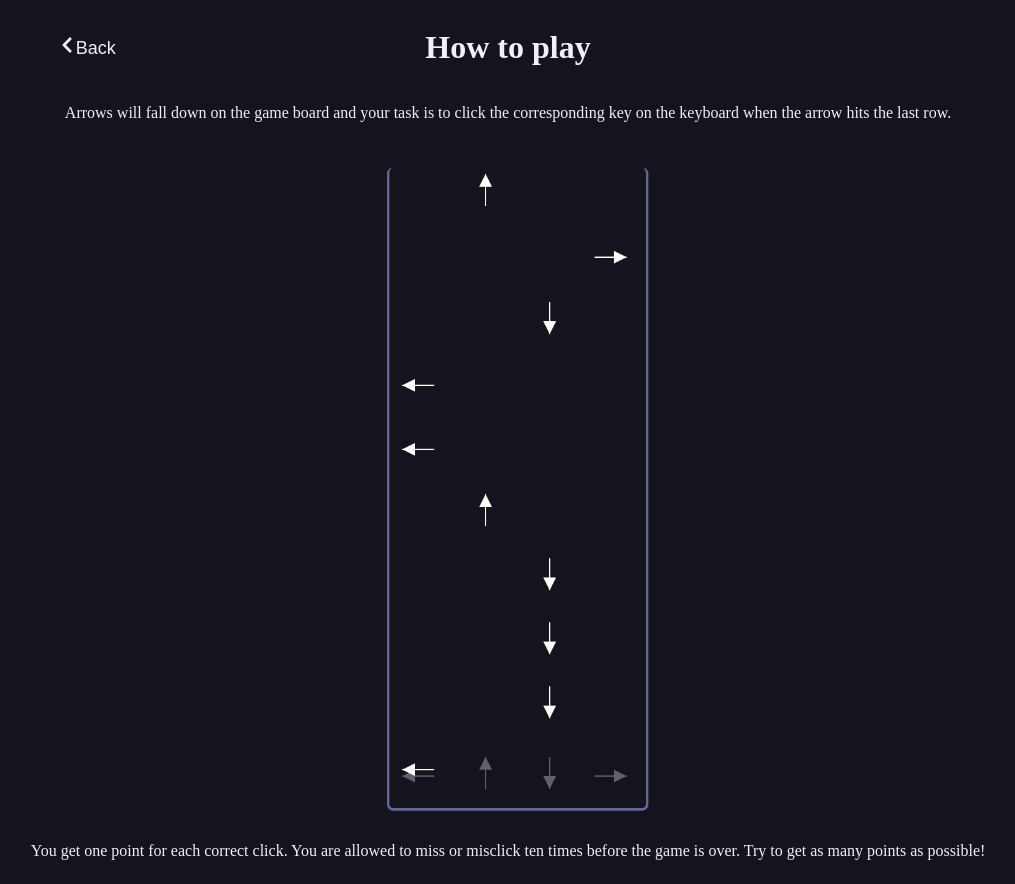
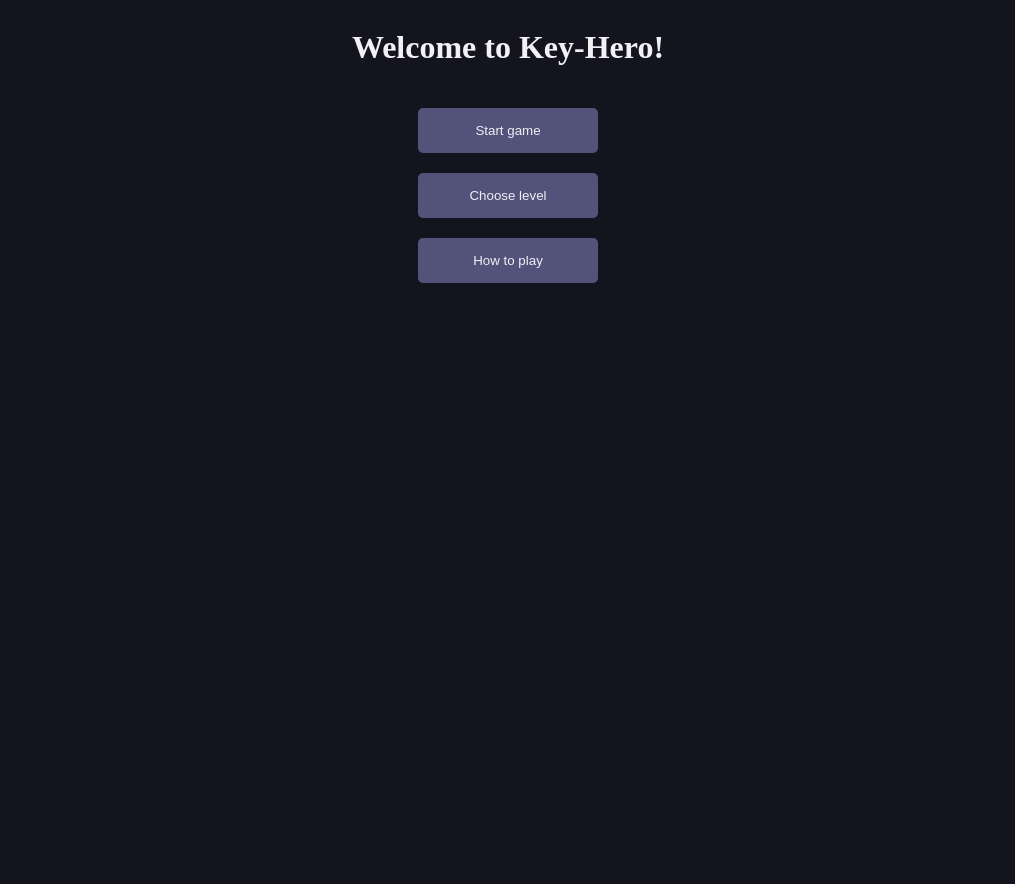
Before and after one commit to rebeccafinne/key-hero, a React (Vite) app: page /how-to-play in a window 1280 px wide. Shown: the whole page, without its empty margins (132-1147 px from the left). After the commit the page ends 800 px from the top, so only its background shows below. Built offline with nearby package versions, Linux system fonts and the light colour scheme.

Commit message:
Refactoring: adding context for level and current page

```diff
--- a/src/App.tsx
+++ b/src/App.tsx
@@ -1,67 +1,22 @@
 import { useState } from 'react';
 import './App.css';
-import { Game } from './components/Game';
 import { MainMenu } from './components/MainMenu';
-import { useKeyHero } from './hooks/useKeyHero';
-import { BrowserRouter, Route, Routes } from 'react-router-dom';
-import { LevelPicker } from './components/LevelPicker';
-import { HowToPlay } from './components/HowToPlay';
+
+import { CurrentPage, TickSpeed } from './types/types';
+import { GameContext } from './context/GameContext';
 
 function App() {
-  const handleStartGame = () => {
-    startGame();
-  };
-
-  const {
-    startGame,
-    board,
-    points,
-    misses,
-    clickedKey,
-    showMissed,
-    isGameOver,
-    resetGame,
-    setTickSpeed,
-  } = useKeyHero();
-
-  const handleBackToMenu = () => {
-    resetGame(false);
-  };
+  const [currentLevel, setCurrentLevel] = useState<TickSpeed>(TickSpeed.Normal);
+  const [currentPage, setCurrentPage] = useState<CurrentPage>(
+    CurrentPage.MAIN_MENU
+  );
 
   return (
-    <BrowserRouter>
-      <Routes>
-        <Route
-          path="/"
-          element={
-            <MainMenu
-              startGame={handleStartGame}
-              setDifficultyLevel={() => console.log('hanterar nivå')}
-            />
-          }
-        />
-        <Route
-          path="/game"
-          element={
-            <Game
-              board={board}
-              points={points}
-              misses={misses}
-              clickedKey={clickedKey}
-              showMissed={showMissed}
-              isGameOver={isGameOver}
-              resetGame={resetGame}
-              backToMenu={handleBackToMenu}
-            />
-          }
-        />
-        <Route
-          path="/level"
-          element={<LevelPicker setTickSpeed={setTickSpeed} />}
-        />
-        <Route path="/how-to-play" element={<HowToPlay />} />
-      </Routes>
-    </BrowserRouter>
+    <GameContext.Provider
+      value={{ currentLevel, setCurrentLevel, currentPage, setCurrentPage }}
+    >
+      <MainMenu />
+    </GameContext.Provider>
   );
 }
 
--- a/src/components/BackButton.tsx
+++ b/src/components/BackButton.tsx
@@ -1,11 +1,15 @@
-import { useNavigate } from 'react-router-dom';
+import { useContext } from 'react';
 import { FaChevronLeft } from 'react-icons/fa';
+import { GameContext } from '../context/GameContext';
+import { CurrentPage } from '../types/types';
 
 export const BackButton = () => {
-  const navigate = useNavigate();
+  const context = useContext(GameContext);
+
+  const { setCurrentPage } = context;
 
   const handleBackClick = () => {
-    navigate(-1);
+    setCurrentPage(CurrentPage.MAIN_MENU);
   };
 
   return (
--- a/src/components/Game.tsx
+++ b/src/components/Game.tsx
@@ -1,8 +1,7 @@
-import { useNavigate } from 'react-router-dom';
-import { BoardShape, ClickedKeyOptions } from '../types/types';
 import { Board } from './Board';
 import { Modal } from './Modal';
 import { Header } from './Header';
+import { BoardShape, ClickedKeyOptions } from '../types/types';
 
 type GameProps = {
   board: BoardShape;
@@ -11,8 +10,8 @@ type GameProps = {
   clickedKey: ClickedKeyOptions;
   showMissed: boolean;
   isGameOver: boolean;
-  resetGame: (newGame: boolean) => void;
-  backToMenu: () => void;
+  resetGame: (startNewGame: boolean) => void;
+  backToMenu: (event: unknown) => void;
 };
 
 export const Game = ({
@@ -25,11 +24,8 @@ export const Game = ({
   resetGame,
   backToMenu,
 }: GameProps) => {
-  const navigate = useNavigate();
-
   const handleBackToMenu = () => {
-    navigate('/');
-    backToMenu();
+    backToMenu('MAIN');
   };
   return (
     <>
--- a/src/components/LevelPicker.tsx
+++ b/src/components/LevelPicker.tsx
@@ -1,14 +1,33 @@
+import { useContext } from 'react';
 import { TickSpeed } from '../types/types';
 import { Header } from './Header';
+import { GameContext } from '../context/GameContext';
 
-type LevelPickerProps = {
-  setTickSpeed: (tickspeed: TickSpeed) => void;
-};
+export const LevelPicker = () => {
+  const context = useContext(GameContext);
 
-export const LevelPicker = ({ setTickSpeed }: LevelPickerProps) => {
+  if (!context) {
+    throw new Error(
+      'DisplayCurrentLevel must be used within a CurrentLevelContext.Provider'
+    );
+  }
+  const { setCurrentLevel } = context;
+
   const setDifficultyLevel = (value: React.MouseEvent<HTMLButtonElement>) => {
-    console.log(value.target.value);
-    setTickSpeed(value.target.value);
+    switch (value.target.value) {
+      case 'Easy':
+        setCurrentLevel(TickSpeed.Easy);
+        break;
+      case 'Medium':
+        setCurrentLevel(TickSpeed.Normal);
+        break;
+      case 'Hard':
+        setCurrentLevel(TickSpeed.Hard);
+        break;
+      case 'Extreme':
+        setCurrentLevel(TickSpeed.Extreme);
+        break;
+    }
   };
   return (
     <>
--- a/src/components/MainMenu.tsx
+++ b/src/components/MainMenu.tsx
@@ -1,13 +1,27 @@
-import { useNavigate } from 'react-router-dom';
 import { Header } from './Header';
+import { useKeyHero } from '../hooks/useKeyHero';
+import { useContext, useState } from 'react';
+import { CurrentPage } from '../types/types';
+import { Game } from './Game';
+import { HowToPlay } from './HowToPlay';
+import { LevelPicker } from './LevelPicker';
+import { GameContext } from '../context/GameContext';
 
-type MainMenuProps = {
-  startGame: () => void;
-  setDifficultyLevel: () => void;
-};
+export const MainMenu = () => {
+  const context = useContext(GameContext);
 
-export const MainMenu = ({ startGame, setDifficultyLevel }: MainMenuProps) => {
-  const navigate = useNavigate();
+  const { currentPage, setCurrentPage } = context;
+
+  const {
+    board,
+    startGame,
+    points,
+    misses,
+    clickedKey,
+    showMissed,
+    isGameOver,
+    resetGame,
+  } = useKeyHero();
 
   const handleStartGame = (event) => {
     handleNavigation(event);
@@ -15,10 +29,25 @@ export const MainMenu = ({ startGame, setDifficultyLevel }: MainMenuProps) => {
   };
 
   const handleNavigation = (event) => {
-    navigate(`/${event.target.value}`);
+    switch (event.target.value) {
+      case 'game':
+        setCurrentPage(CurrentPage.GAME);
+        break;
+      case 'level':
+        setCurrentPage(CurrentPage.LEVEL_PICK);
+        break;
+      case 'how-to-play':
+        setCurrentPage(CurrentPage.HOW_TO);
+        break;
+      default:
+        setCurrentPage(CurrentPage.MAIN_MENU);
+        break;
+    }
   };
 
   return (
+    <>
+      {currentPage === CurrentPage.MAIN_MENU && (
         <>
           <Header title="Welcome to Key-Hero!" withBackButton={false} />
           <div className="page-container">
@@ -47,5 +76,21 @@ export const MainMenu = ({ startGame, setDifficultyLevel }: MainMenuProps) => {
             </div>
           </div>
         </>
+      )}
+      {currentPage === CurrentPage.GAME && (
+        <Game
+          board={board}
+          points={points}
+          misses={misses}
+          clickedKey={clickedKey}
+          showMissed={showMissed}
+          isGameOver={isGameOver}
+          resetGame={resetGame}
+          backToMenu={handleNavigation}
+        />
+      )}
+      {currentPage === CurrentPage.HOW_TO && <HowToPlay />}
+      {currentPage === CurrentPage.LEVEL_PICK && <LevelPicker />}
+    </>
   );
 };
--- /dev/null
+++ b/src/context/GameContext.ts
@@ -0,0 +1,19 @@
+import { createContext } from 'react';
+import { CurrentPage, TickSpeed } from '../types/types';
+
+interface GameContextType {
+  currentLevel: TickSpeed; // currentLevel är av typen TickSpeed
+  setCurrentLevel: React.Dispatch<React.SetStateAction<TickSpeed>>; // setCurrentLevel är en funktion
+  currentPage: CurrentPage;
+  setCurrentPage: React.Dispatch<React.SetStateAction<CurrentPage>>;
+}
+
+const defaultContext: GameContextType = {
+  currentLevel: TickSpeed.Normal,
+  setCurrentLevel: () => {},
+  currentPage: CurrentPage.MAIN_MENU,
+  setCurrentPage: () => {},
+};
+
+// Skapa en Context
+export const GameContext = createContext<GameContextType>(defaultContext);
--- a/src/hooks/useKeyHero.ts
+++ b/src/hooks/useKeyHero.ts
@@ -1,9 +1,19 @@
-import { useCallback, useEffect, useState } from 'react';
+import { useCallback, useContext, useEffect, useState } from 'react';
 import { useInterval } from './useInterval';
 import { useKeyHeroBoard } from './useKeyHeroBoard';
 import { ClickedKeyOptions, TickSpeed } from '../types/types';
+import { GameContext } from '../context/GameContext';
 
 export function useKeyHero() {
+  const context = useContext(GameContext);
+
+  if (!context) {
+    throw new Error(
+      'DisplayCurrentLevel must be used within a CurrentLevelContext.Provider'
+    );
+  }
+  const { currentLevel } = context;
+
   const [isGameOver, setIsGameOver] = useState(false);
   const [tickSpeed, setTickSpeed] = useState<TickSpeed | null>(null);
   const [clickedKey, setClickedKey] = useState<ClickedKeyOptions>('');
@@ -13,11 +23,11 @@ export function useKeyHero() {
 
   const startGame = useCallback(() => {
     setIsGameOver(false);
-    setTickSpeed(TickSpeed.Normal);
+    setTickSpeed(currentLevel);
     window.addEventListener('keydown', handleKeyClick);
 
     dispatchBoardState({ type: 'start' });
-  }, [dispatchBoardState]);
+  }, [dispatchBoardState, currentLevel]);
 
   const stopGame = () => {
     setTickSpeed(null);
@@ -81,14 +91,12 @@ export function useKeyHero() {
         dispatchBoardState({ type: 'key-press-right' });
         break;
       default:
-        console.log('Must press an arrow key to play');
     }
   };
 
   return {
     board,
     startGame,
-    stopGame,
     points,
     misses,
     clickedKey,
--- a/src/hooks/useKeyHeroBoard.ts
+++ b/src/hooks/useKeyHeroBoard.ts
@@ -106,7 +106,6 @@ const boardReducer = (state: GameState, action: Action): GameState => {
       };
     }
     case 'drop': {
-      console.log('in drop actions');
       if (
         !newState.keyPressed &&
         !newState.lastRow.every((cell) => cell === EmptyCell.EMPTY)
--- a/src/types/types.ts
+++ b/src/types/types.ts
@@ -14,6 +14,13 @@ export enum TickSpeed {
   Normal = 1000,
   Hard = 800,
   Extreme = 500,
+}
+
+export enum CurrentPage {
+  MAIN_MENU = 'MAIN_MENU',
+  GAME = 'GAME',
+  LEVEL_PICK = 'LEVEL_PICK',
+  HOW_TO = 'HOW_TO',
 }
 
 export type CellOptions = Keys | EmptyCell;
```
Lines whose indentation alone changed are shown as unchanged.
